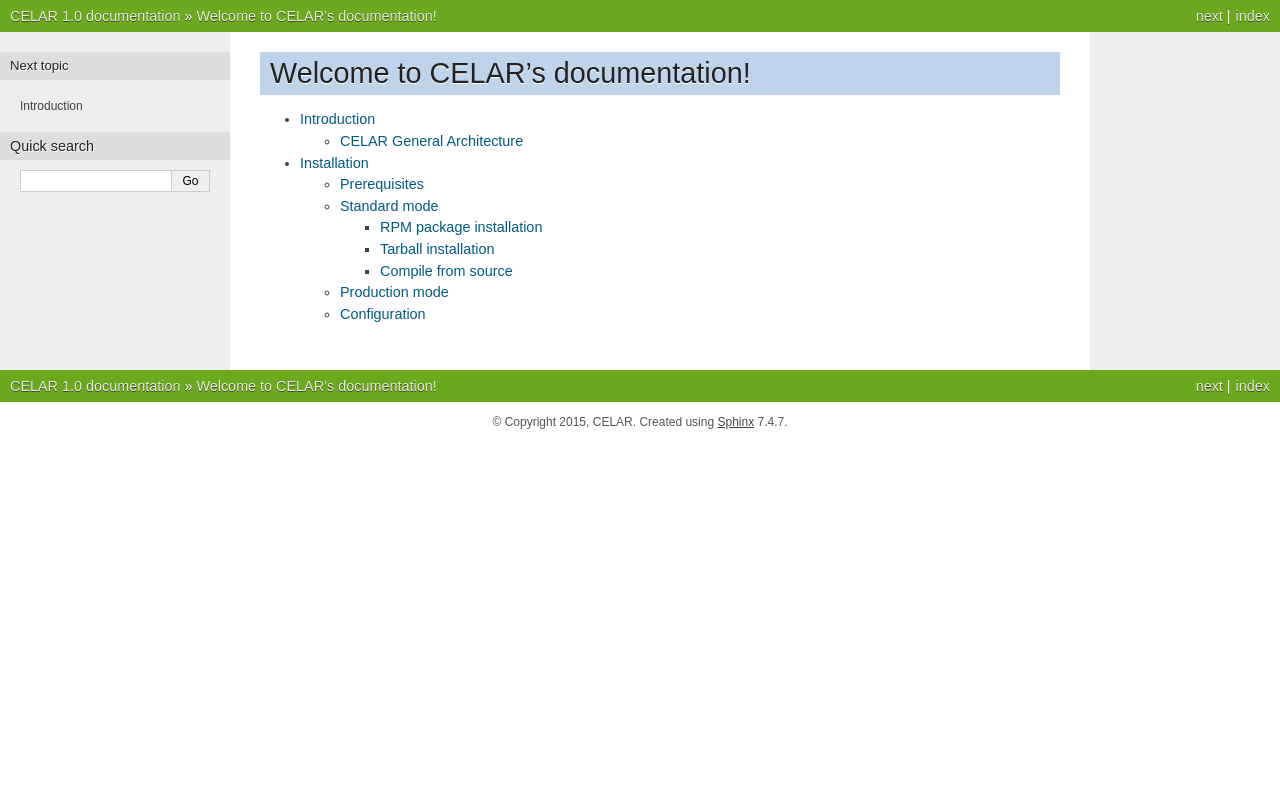
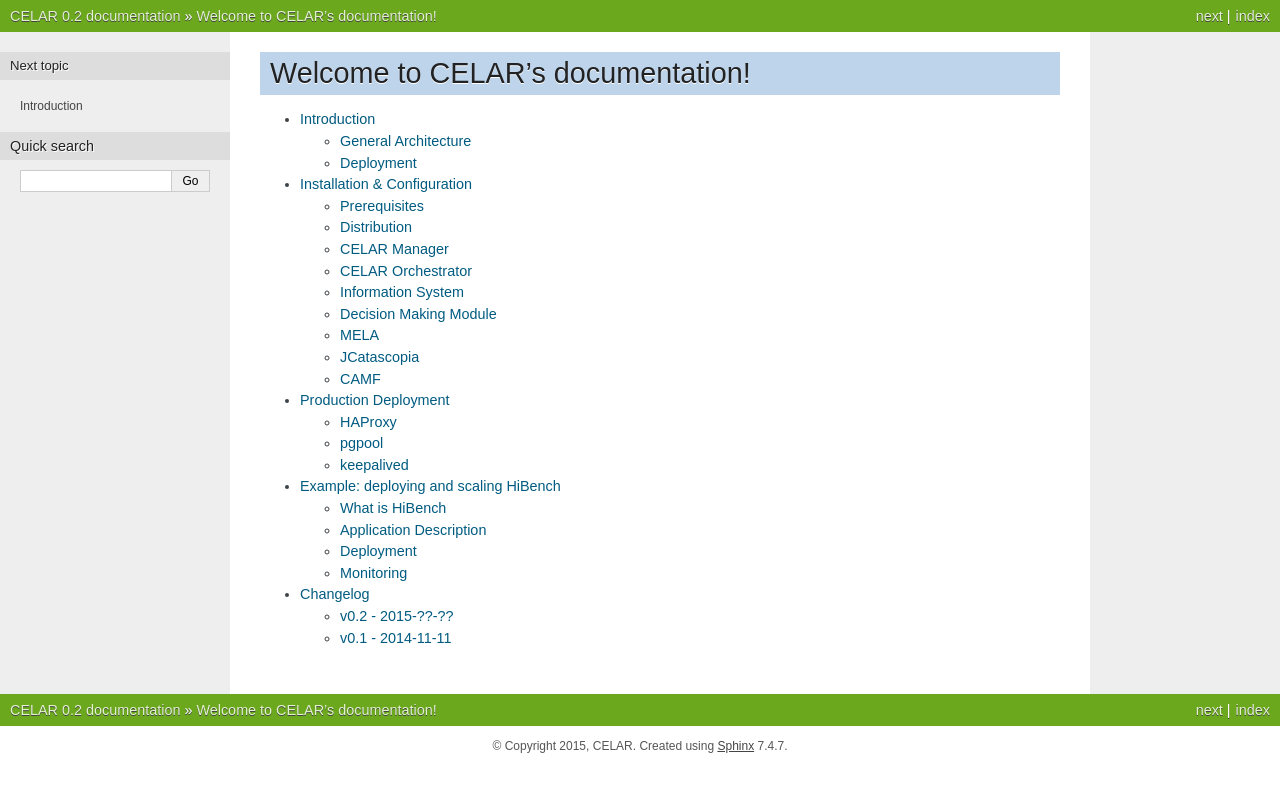
Before and after one commit to giagiannis/celar-documentation, a Sphinx documentation site: the page built from source/index.rst, in a window 1280 px wide. Shown: the top 792 px of the page. Built offline with Sphinx 7.4.7, drawn with Linux system fonts in a browser that asks for light colours.

Commit message:
formed first TOC draft

```diff
--- a/source/conf.py
+++ b/source/conf.py
@@ -55,9 +55,9 @@
 # built documents.
 #
 # The short X.Y version.
-version = '1.0'
+version = '0.2'
 # The full version, including alpha/beta/rc tags.
-release = '1.0'
+release = '0.2'
 
 # The language for content autogenerated by Sphinx. Refer to documentation
 # for a list of supported languages.
--- a/source/index.rst
+++ b/source/index.rst
@@ -9,10 +9,13 @@
 .. Contents:
 
 .. toctree::
-   :maxdepth: 3
+   :maxdepth: 2
 
-   intro
-   install
+   sections/intro
+   sections/install
+   sections/deployment
+   sections/example
+   sections/changelog
 
 ..
         Indices and tables
--- a/source/install.rst
+++ /dev/null
@@ -1,24 +0,0 @@
-Installation
-============
-
-Prerequisites
--------------
-
-
-Standard mode
--------------
-
-RPM package installation
-~~~~~~~~~~~~~~~~~~~~~~~~
-
-Tarball installation
-~~~~~~~~~~~~~~~~~~~~
-
-Compile from source
-~~~~~~~~~~~~~~~~~~~
-
-Production mode
----------------
-
-Configuration
--------------
--- a/source/intro.rst
+++ /dev/null
@@ -1,5 +0,0 @@
-Introduction
-============
-
-CELAR General Architecture
---------------------------
--- /dev/null
+++ b/source/sections/changelog.rst
@@ -0,0 +1,14 @@
+Changelog
+=========
+v0.2 - 2015-??-??
+-----------------
+Added
+^^^^^
+Changed
+^^^^^^^
+Removed
+^^^^^^^
+v0.1 - 2014-11-11
+-----------------
+Added
+^^^^^
--- /dev/null
+++ b/source/sections/deployment.rst
@@ -0,0 +1,8 @@
+Production Deployment
+=====================
+HAProxy
+-------
+pgpool
+------
+keepalived
+----------
--- /dev/null
+++ b/source/sections/example.rst
@@ -0,0 +1,14 @@
+Example: deploying and scaling HiBench
+======================================
+What is HiBench
+---------------
+Application Description
+-----------------------
+Structure
+^^^^^^^^^
+Policy Making
+^^^^^^^^^^^^^
+Deployment
+----------
+Monitoring
+----------
--- /dev/null
+++ b/source/sections/install.rst
@@ -0,0 +1,52 @@
+Installation & Configuration
+============================
+Prerequisites
+-------------
+Distribution
+------------
+Source code
+^^^^^^^^^^^
+Binary packages
+^^^^^^^^^^^^^^^
+CELAR Manager
+-------------
+Installation
+^^^^^^^^^^^^
+Configuration
+^^^^^^^^^^^^^
+CELAR Orchestrator
+------------------
+Installation
+^^^^^^^^^^^^
+Configuration
+^^^^^^^^^^^^^
+Information System
+------------------
+Installation
+^^^^^^^^^^^^
+Configuration
+^^^^^^^^^^^^^
+Decision Making Module
+----------------------
+Installation
+^^^^^^^^^^^^
+Configuration
+^^^^^^^^^^^^^
+MELA
+----
+Installation
+^^^^^^^^^^^^
+Configuration
+^^^^^^^^^^^^^
+JCatascopia
+-----------
+Installation
+^^^^^^^^^^^^
+Configuration
+^^^^^^^^^^^^^
+CAMF
+-----------
+Installation
+^^^^^^^^^^^^
+Configuration
+^^^^^^^^^^^^^
--- /dev/null
+++ b/source/sections/intro.rst
@@ -0,0 +1,6 @@
+Introduction
+============
+General Architecture
+--------------------
+Deployment
+----------
```
